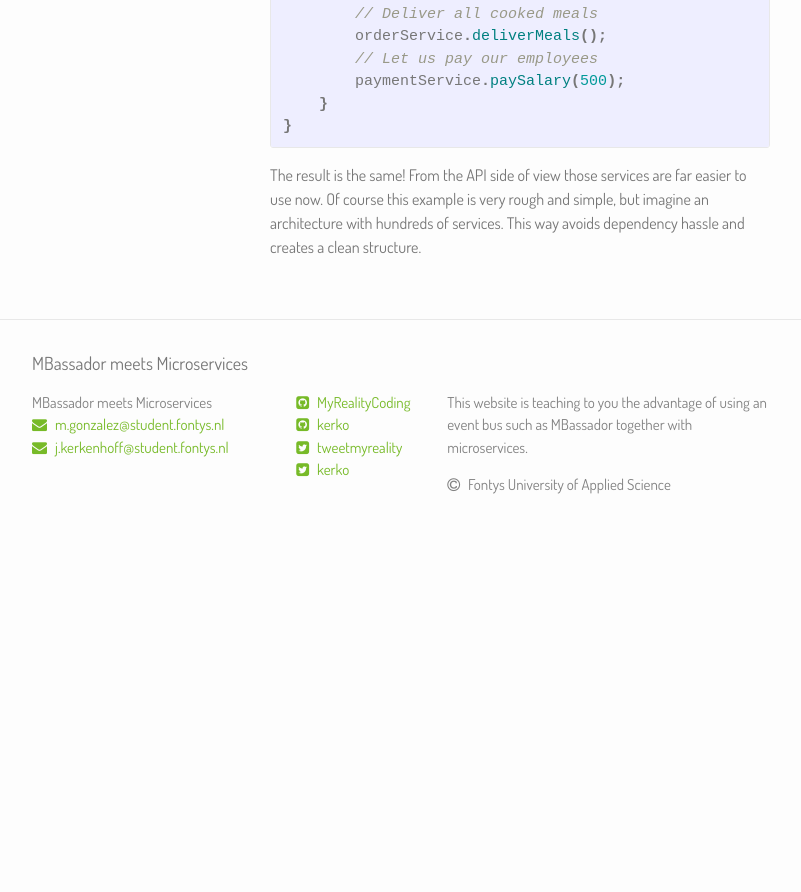
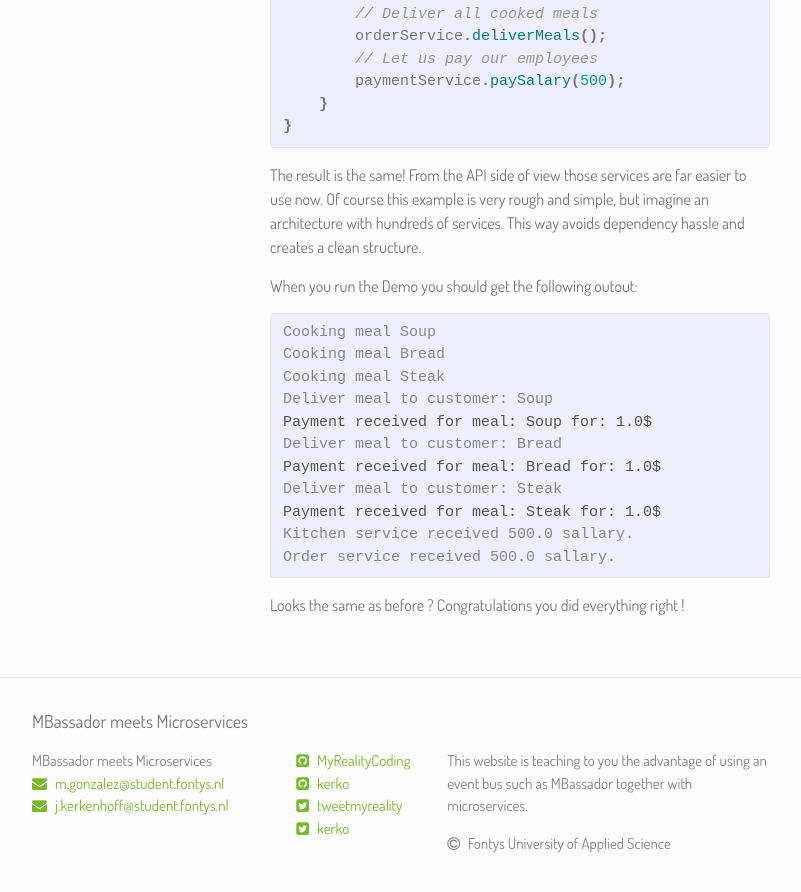
Before and after one commit to sebivenlo/microservices-eventbus, a Jekyll site: the page built from _tutorials/03-dependencies.md, in a window 1280 px wide and 900 px high, scrolled down 7139 px. Shown: the top 892 px of the window, without its empty margins (238-1039 px from the left). Built offline with Jekyll 4.4.1, drawn with Linux system fonts in a browser that asks for light colours; nearby versions of some CDN libraries; before the commit the page ends 7681 px from its top, so only the background shows below that.

Commit message:
Added output

```diff
--- a/_tutorials/03-dependencies.md
+++ b/_tutorials/03-dependencies.md
@@ -283,4 +283,23 @@
     }
 }
 {% endhighlight %}
+
+
 The result is the same! From the API side of view those services are far easier to use now. Of course this example is very rough and simple, but imagine an architecture with hundreds of services. This way avoids dependency hassle and creates a clean structure.
+
+When you run the Demo you should get the following outout:
+{% highlight console %}
+Cooking meal Soup
+Cooking meal Bread
+Cooking meal Steak
+Deliver meal to customer: Soup
+Payment received for meal: Soup for: 1.0$
+Deliver meal to customer: Bread
+Payment received for meal: Bread for: 1.0$
+Deliver meal to customer: Steak
+Payment received for meal: Steak for: 1.0$
+Kitchen service received 500.0 sallary.
+Order service received 500.0 sallary.
+{% endhighlight %}
+
+Looks the same as before ? Congratulations you did everything right !
```
Also changed, not shown: _tutorials/02-casestudy.md (+16 -0 lines).
